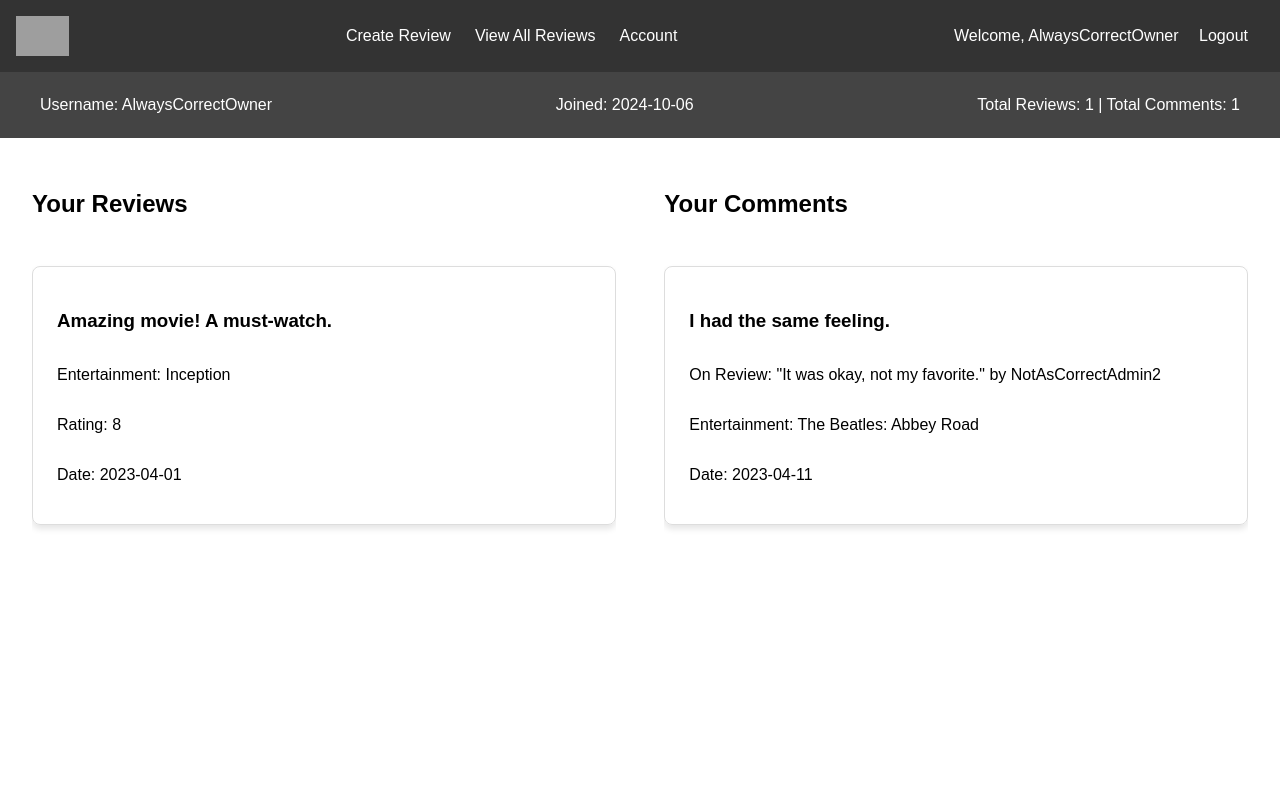
After one commit to JoshuaTheKnight/Entertainment-Review-Site, a PHP site: page /viewaccount.php in a window 1280 px wide. The commit adds this page. Run offline with PHP 8.4, Linux system fonts and the light colour scheme; a user stored in the database is signed in; data comes from the database, SQL or seed files in the repository; grey boxes are pictures that could not be loaded.

Commit message:
Added current php files for website

```diff
--- /dev/null
+++ b/ReviewWebsite/connection.php
@@ -0,0 +1,15 @@
+<?php
+    // Database connection
+    $servername = "localhost";
+    $username = "root";
+    $password = "";
+    $dbname = "entertainment_reviews";
+
+    // Create connection
+    $conn = new mysqli($servername, $username, $password, $dbname);
+
+    // Check connection
+    if ($conn->connect_error) {
+        die("Connection failed: " . $conn->connect_error);
+    }
+?>
--- /dev/null
+++ b/ReviewWebsite/nav.php
@@ -0,0 +1,60 @@
+<?php
+// Start the session if it's not already started
+if (session_status() == PHP_SESSION_NONE) {
+    session_start();
+}
+?>
+
+<nav class="navbar">
+    <div class="nav-logo">
+        <a href='index.php'> <img src="logo.png" alt="Logo"> </a>
+    </div>
+    <div class="nav-links">
+        <a href="#" class="nav-link left">Create Review</a>
+        <a href="#" class="nav-link middle">View All Reviews</a>
+        <a href="viewaccount.php" class="nav-link right">Account</a>
+    </div>
+    <div class="nav-login">
+        <?php if (isset($_SESSION['username'])): ?>
+            <span>Welcome, <?php echo htmlspecialchars($_SESSION['username']); ?></span>
+            <a href="logout.php">Logout</a>
+        <?php else: ?>
+            <a href="loginsignup.php">Login</a>
+        <?php endif; ?>
+    </div>
+</nav>
+
+<style>
+    .navbar {
+        display: flex;
+        justify-content: space-between;
+        align-items: center;
+        background-color: #333;
+        padding: 1rem;
+        color: white;
+    }
+
+    .nav-logo img {
+        height: 40px;
+    }
+
+    .nav-login a {
+        color: white;
+        text-decoration: none;
+        margin-right: 1rem;
+    }
+
+    .nav-links {
+        display: flex;
+        gap: 1.5rem;
+    }
+
+    .nav-link {
+        color: white;
+        text-decoration: none;
+    }
+
+    .nav-login span {
+        margin-right: 1rem;
+    }
+</style>
--- /dev/null
+++ b/ReviewWebsite/viewaccount.php
@@ -0,0 +1,170 @@
+<?php
+// Start session and include necessary files
+if (session_status() == PHP_SESSION_NONE) {
+    session_start();
+}
+include 'nav.php';
+include 'connection.php';
+
+// Check if user is logged in
+if (!isset($_SESSION['user_id'])) {
+    header("Location: loginsignup.php");
+    exit();
+}
+
+// Get account information
+$user_id = $_SESSION['user_id'];
+$sql = "SELECT username, email, date_joined FROM Users WHERE user_id = ?";
+$stmt = $conn->prepare($sql);
+$stmt->bind_param("i", $user_id);
+$stmt->execute();
+$user_result = $stmt->get_result()->fetch_assoc();
+$stmt->close();
+
+// Get total reviews and comments
+$sql_reviews_count = "SELECT COUNT(*) AS total_reviews FROM Reviews WHERE user_id = ?";
+$stmt = $conn->prepare($sql_reviews_count);
+$stmt->bind_param("i", $user_id);
+$stmt->execute();
+$total_reviews = $stmt->get_result()->fetch_assoc()['total_reviews'];
+$stmt->close();
+
+$sql_comments_count = "SELECT COUNT(*) AS total_comments FROM Comments WHERE user_id = ?";
+$stmt = $conn->prepare($sql_comments_count);
+$stmt->bind_param("i", $user_id);
+$stmt->execute();
+$total_comments = $stmt->get_result()->fetch_assoc()['total_comments'];
+$stmt->close();
+
+// Get reviews and comments details
+$sql_reviews = "SELECT r.review_id, r.review_text, r.rating, r.review_date, e.title AS entertainment_title
+                FROM Reviews r
+                JOIN Entertainments e ON r.entertainment_id = e.entertainment_id
+                WHERE r.user_id = ?";
+$stmt = $conn->prepare($sql_reviews);
+$stmt->bind_param("i", $user_id);
+$stmt->execute();
+$reviews = $stmt->get_result();
+$stmt->close();
+
+$sql_comments = "SELECT c.*, r.review_text, u.username AS review_author, e.title AS entertainment_title
+                 FROM Comments c
+                 JOIN Reviews r ON c.review_id = r.review_id
+                 JOIN Users u ON r.user_id = u.user_id
+                 JOIN Entertainments e ON r.entertainment_id = e.entertainment_id
+                 WHERE c.user_id = ?";
+$stmt = $conn->prepare($sql_comments);
+$stmt->bind_param("i", $user_id);
+$stmt->execute();
+$comments = $stmt->get_result();
+$stmt->close();
+$conn->close();
+?>
+
+<!DOCTYPE html>
+<html lang="en">
+<head>
+    <meta charset="UTF-8">
+    <meta name="viewport" content="width=device-width, initial-scale=1.0">
+    <title>Account Information</title>
+    <style>
+        body {
+            font-family: Arial, sans-serif;
+            margin: 0;
+            padding: 0;
+        }
+
+        .account-info-bar {
+            display: flex;
+            justify-content: space-between;
+            align-items: center;
+            background-color: #444;
+            color: white;
+            padding: 1rem 2rem;
+        }
+
+        .account-info-bar div {
+            margin: 0.5rem;
+        }
+
+        .content {
+            display: flex;
+            justify-content: space-between;
+            width: 95%;
+            margin: auto;
+            padding: 2rem;
+            gap: 2rem;
+        }
+
+        .articles {
+            display: flex;
+            flex-direction: column;
+            gap: 2rem;
+            width: 48%;
+            height: 600px;
+            overflow-y: auto;
+        }
+
+        .articles .article-card {
+            border: 1px solid #ddd;
+            border-radius: 8px;
+            padding: 1.5rem;
+            box-shadow: 0px 4px 6px rgba(0, 0, 0, 0.1);
+            min-height: 200px;
+            display: flex;
+            flex-direction: column;
+            justify-content: space-between;
+        }
+
+        .article-card h2 {
+            font-size: 1.5rem;
+        }
+
+        .article-card a {
+            color: #007bff;
+            text-decoration: none;
+        }
+
+        .articles h2 {
+            margin-bottom: 1rem;
+        }
+    </style>
+</head>
+<body>
+    <div class="account-info-bar">
+        <div class="account-name">Username: <?php echo htmlspecialchars($user_result['username']); ?></div>
+        <div class="account-date">Joined: <?php echo htmlspecialchars($user_result['date_joined']); ?></div>
+        <div class="account-stats">
+            Total Reviews: <?php echo htmlspecialchars($total_reviews); ?> | Total Comments: <?php echo htmlspecialchars($total_comments); ?>
+        </div>
+    </div>
+
+    <div class="content">
+        <!-- Reviews Section -->
+        <div class="articles">
+            <h2>Your Reviews</h2>
+            <?php while ($review = $reviews->fetch_assoc()): ?>
+                <div class="article-card">
+                    <h3><?php echo htmlspecialchars($review['review_text']); ?></h3>
+                    <p>Entertainment: <?php echo htmlspecialchars($review['entertainment_title']); ?></p>
+                    <p>Rating: <?php echo htmlspecialchars($review['rating']); ?></p>
+                    <p>Date: <?php echo htmlspecialchars($review['review_date']); ?></p>
+                </div>
+            <?php endwhile; ?>
+        </div>
+
+        <!-- Comments Section -->
+        <div class="articles">
+            <h2>Your Comments</h2>
+            <?php while ($comment = $comments->fetch_assoc()): ?>
+                <div class="article-card">
+                    <h3><?php echo htmlspecialchars($comment['comment_text']); ?></h3>
+                    <p>On Review: "<?php echo htmlspecialchars($comment['review_text']); ?>" by <?php echo htmlspecialchars($comment['review_author']); ?></p>
+                    <p>Entertainment: <?php echo htmlspecialchars($comment['entertainment_title']); ?></p>
+                    <p>Date: <?php echo htmlspecialchars($comment['comment_date']); ?></p>
+                </div>
+            <?php endwhile; ?>
+        </div>
+    </div>
+</body>
+</html>
```
Also changed, not shown: ReviewWebsite/index.php (+59 -42 lines), ReviewWebsite/loginsignup.php (added, +153 -0 lines), ReviewWebsite/logout.php (added, +22 -0 lines), ReviewWebsite/review.php (added, +62 -0 lines).
